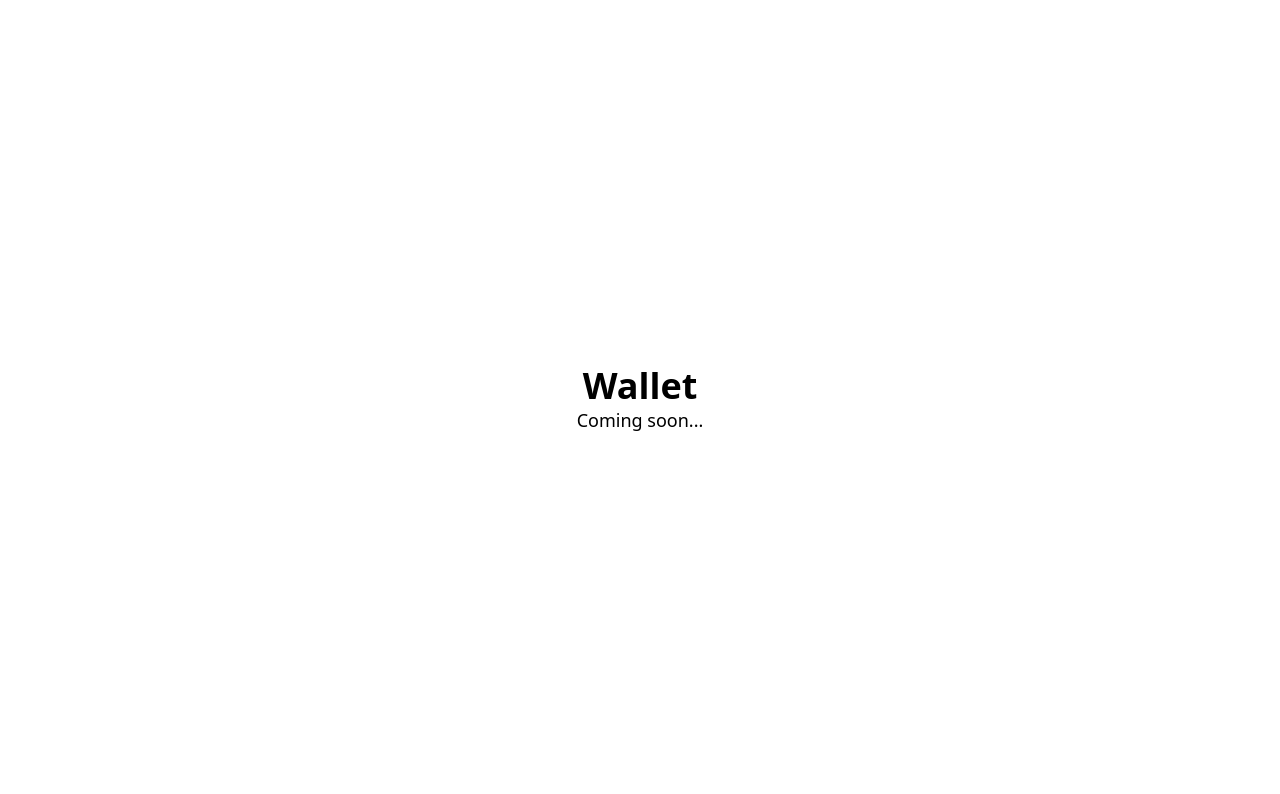
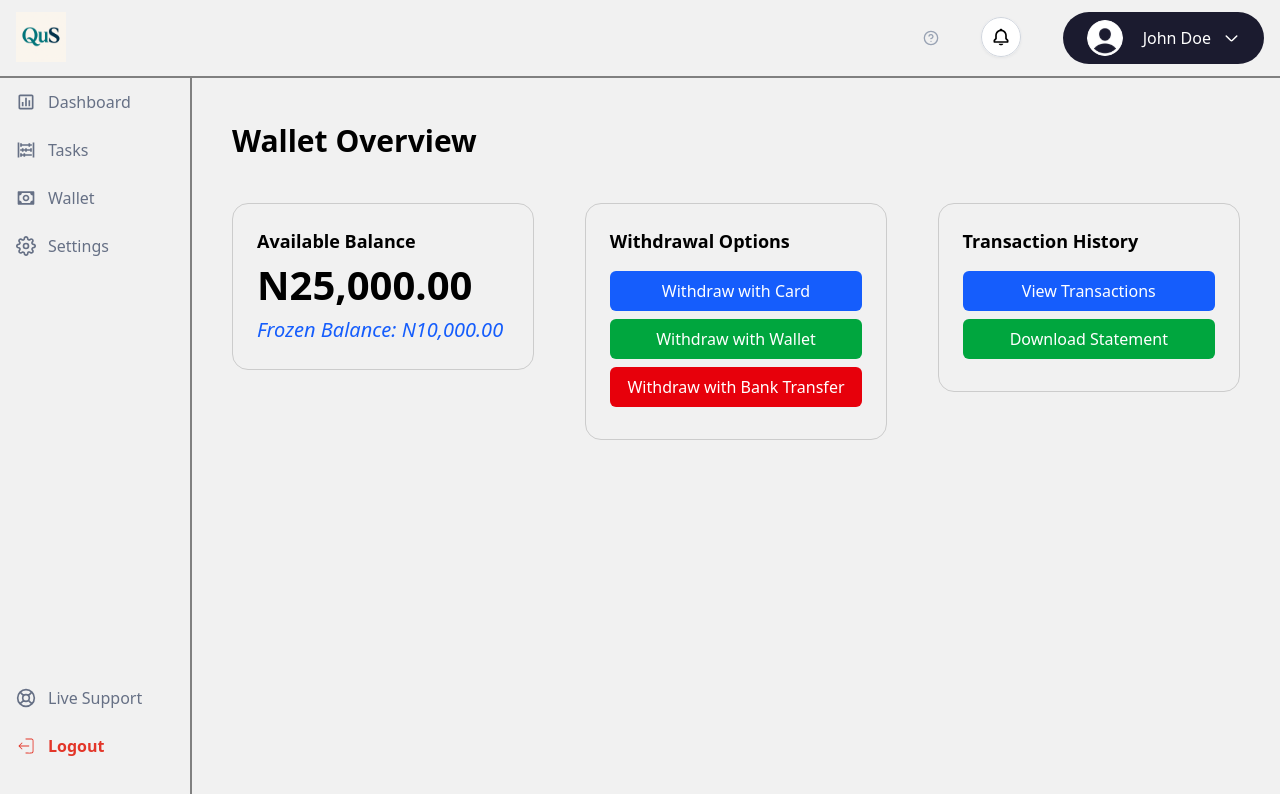
Before and after one commit to Frokesy/qus, a React (Vite) app: page /wallet in a window 1280 px wide. Shown: the top 794 px of the page. Built offline with nearby package versions, Linux system fonts and the light colour scheme.

Commit message:
designed wallet page

```diff
--- a/src/pages/wallet/index.tsx
+++ b/src/pages/wallet/index.tsx
@@ -1,9 +1,48 @@
+import MainContainer from "../../components/containers/MainContainer";
+
 const Wallet = () => {
   return (
-    <div className="flex flex-col items-center justify-center h-screen">
-      <h1 className="text-4xl font-bold">Wallet</h1>
-      <p className="text-lg">Coming soon...</p>
-    </div>
+    <MainContainer>
+      <h2 className="text-[30px] font-semibold">Wallet Overview</h2>
+      <div className="flex justify-between items-baseline">
+        <div className="w-[30%] flex flex-col border border-[#ccc] rounded-2xl mt-10 p-6">
+          <span className="text-[18px] font-semibold">Available Balance</span>
+          <span className="text-[40px] font-semibold">N25,000.00</span>
+          <span className="italic text-blue-600 text-[20px]">
+            Frozen Balance: N10,000.00
+          </span>
+        </div>
+
+        {/* Withdrawal options */}
+        <div className="w-[30%] flex flex-col border border-[#ccc] rounded-2xl mt-10 p-6">
+          <span className="text-[18px] font-semibold">Withdrawal Options</span>
+          <div className="flex flex-col mt-4">
+            <button className="bg-blue-600 text-white px-4 py-2 rounded-md mb-2">
+              Withdraw with Card
+            </button>
+            <button className="bg-green-600 text-white px-4 py-2 rounded-md mb-2">
+              Withdraw with Wallet
+            </button>
+            <button className="bg-red-600 text-white px-4 py-2 rounded-md mb-2">
+              Withdraw with Bank Transfer
+            </button>
+          </div>
+        </div>
+
+        {/* Transaction history */}
+        <div className="w-[30%] flex flex-col border border-[#ccc] rounded-2xl mt-10 p-6">
+          <span className="text-[18px] font-semibold">Transaction History</span>
+          <div className="flex flex-col mt-4">
+            <button className="bg-blue-600 text-white px-4 py-2 rounded-md mb-2">
+              View Transactions
+            </button>
+            <button className="bg-green-600 text-white px-4 py-2 rounded-md mb-2">
+              Download Statement
+            </button>
+          </div>
+        </div>
+      </div>
+    </MainContainer>
   );
 };
 
```
